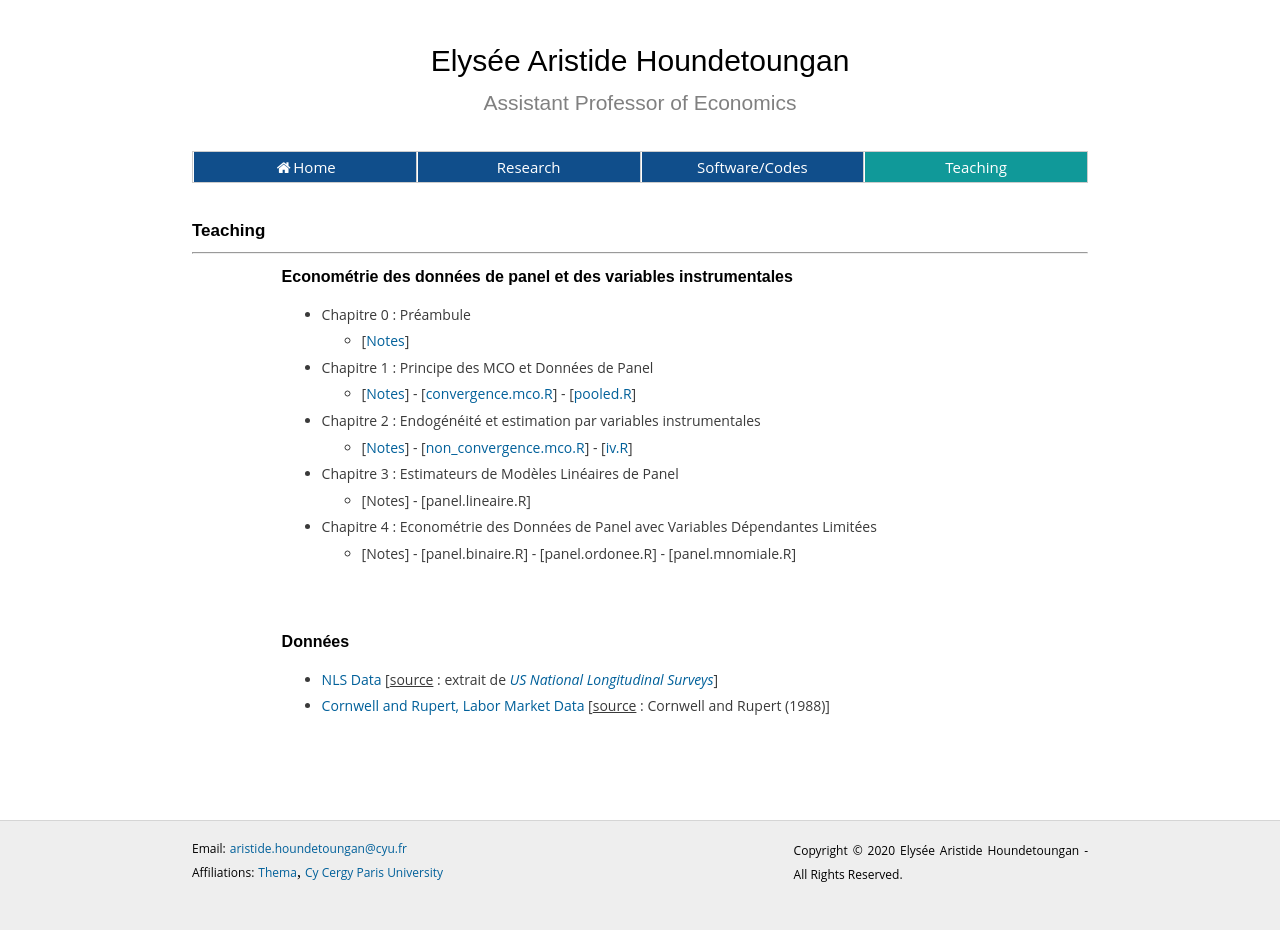
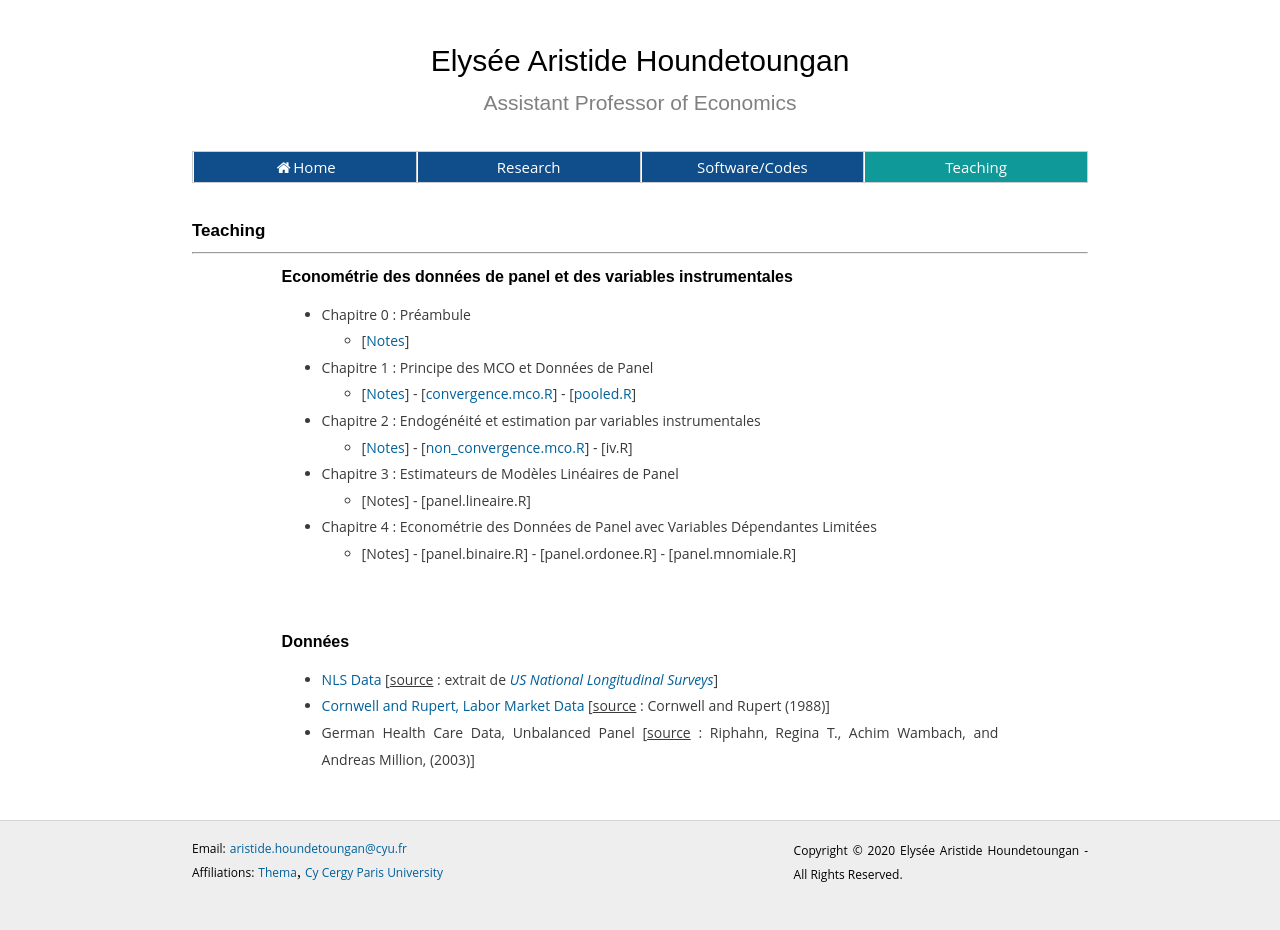
Before and after one commit to ahoundetoungan/ahoundetoungan.github.io, a Jekyll site: the page built from teaching/panel-iv.html, in a window 1280 px wide. Built offline with Jekyll 4.4.1, drawn with Linux system fonts in a browser that asks for light colours.

Commit message:
teaching

```diff
--- a/assets/style.css
+++ b/assets/style.css
@@ -242,6 +242,13 @@
     text-decoration: underline;
     color: #0080BA;
     font-family: 'Open Sans', 'Helvetica Neue', Helvetica, Arial, sans-serif;
+}
+a.disabled {
+  pointer-events: none;
+  cursor: default;
+  color: #3A3A3A;
+}
+a.abled {
 }
 h1 {
   font-size: 17px;
--- a/teaching/panel-iv.html
+++ b/teaching/panel-iv.html
@@ -17,27 +17,27 @@
     <ul>
       <li> Chapitre 0 :  Préambule
         <ul>
-          <li>[<a href="/files/teaching/panel-iv/Panel_IV_CH0.pdf" target="_blank">Notes</a>]</li>
+          <li>[<a href="/files/teaching/panel-iv/Panel_IV_CH0.pdf" target="_blank" class="abled">Notes</a>]</li>
         </ul>
       </li>
       <li> Chapitre 1 : Principe des MCO et Données de Panel
         <ul>
-          <li>[<a href="/files/teaching/panel-iv/Panel_IV_CH1.pdf" target="_blank">Notes</a>] - [<a href="/files/teaching/panel-iv/convergence.mco.R">convergence.mco.R</a>] - [<a href="/files/teaching/panel-iv/pooled.R">pooled.R</a>]</li>
+          <li>[<a href="/files/teaching/panel-iv/Panel_IV_CH1.pdf" target="_blank" class="abled">Notes</a>] - [<a href="/files/teaching/panel-iv/convergence.mco.R" class="abled">convergence.mco.R</a>] - [<a href="/files/teaching/panel-iv/pooled.R" class="abled">pooled.R</a>]</li>
         </ul>
       </li>
       <li> Chapitre 2 : Endogénéité et estimation par variables instrumentales
         <ul>
-          <li>[<a href="/files/teaching/panel-iv/Panel_IV_CH2.pdf" target="_blank">Notes</a>] - [<a href="/files/teaching/panel-iv/non_convergence.mco.R">non_convergence.mco.R</a>] - [<a href="/files/teaching/panel-iv/iv.R">iv.R</a>]</li>
+          <li>[<a href="/files/teaching/panel-iv/Panel_IV_CH2.pdf" target="_blank" class="abled">Notes</a>] - [<a href="/files/teaching/panel-iv/non_convergence.mco.R" class="abled">non_convergence.mco.R</a>] - [<a href="/files/teaching/panel-iv/iv.R" class="disabled">iv.R</a>]</li>
         </ul>
       </li>
       <li> Chapitre 3 : Estimateurs de Modèles Linéaires de Panel
         <ul>
-          <li>[Notes] - [panel.lineaire.R]</li>
+          <li>[<a href="/files/teaching/panel-iv/Panel_IV_CH3.pdf" target="_blank" class="disabled">Notes</a>] - [<a href="/files/teaching/panel-iv/panel.lineaire.R" class="disabled">panel.lineaire.R</a>]</li>
         </ul>
       </li>
       <li> Chapitre 4 : Econométrie des Données de Panel avec Variables Dépendantes Limitées
         <ul>
-          <li>[Notes] - [panel.binaire.R] - [panel.ordonee.R] - [panel.mnomiale.R]</li>
+          <li>[<a href="/files/teaching/panel-iv/Panel_IV_CH4.pdf" target="_blank" class="disabled">Notes</a>] - [<a href="/files/teaching/panel-iv/panel.binaire.R" class="disabled">panel.binaire.R</a>] - [<a href="/files/teaching/panel-iv/panel.ordonee.R" class="disabled">panel.ordonee.R</a>] - [<a href="/files/teaching/panel-iv/panel.mnomiale.R" class="disabled">panel.mnomiale.R</a>]</li>
         </ul>
       </li>
     </ul>
@@ -45,8 +45,9 @@
     <br/>
     <h2>Données</h2>
     <ul>
-      <li>  <a href="/files/teaching/panel-iv/NLSData.RDS">NLS Data</a> [<u>source</u> : extrait de <a href="https://nlsinfo.org/" target="_blank"><i>US National Longitudinal Surveys</i></a>]
-      <li>  <a href="/files/teaching/panel-iv/WAGES.csv">Cornwell and Rupert, Labor Market Data</a> [<u>source</u> : Cornwell and Rupert (1988)]
+      <li>  <a href="/files/teaching/panel-iv/NLSData.RDS" class="abled">NLS Data</a> [<u>source</u> : extrait de <a href="https://nlsinfo.org/" target="_blank" class="abled"><i>US National Longitudinal Surveys</i></a>]
+      <li>  <a href="/files/teaching/panel-iv/WAGES.csv" class="abled">Cornwell and Rupert, Labor Market Data</a> [<u>source</u> : Cornwell and Rupert (1988)]
+      <li>  <a href="/files/teaching/panel-iv/rwm.RDS" class="disabled">German Health Care Data, Unbalanced Panel</a> [<u>source</u> : Riphahn, Regina T., Achim Wambach, and Andreas Million, (2003)]
       </li>
     </ul>
   </div>
```
Also changed, not shown: 1 other file.
